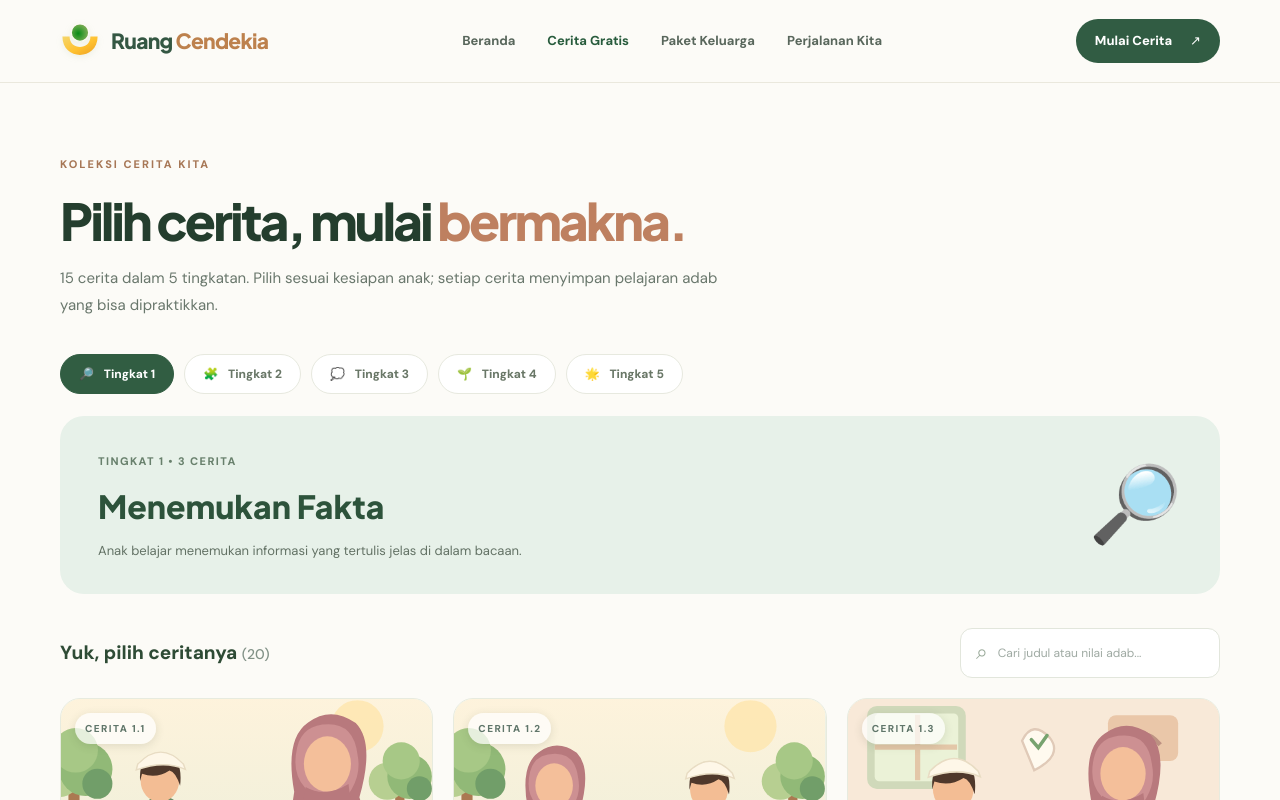
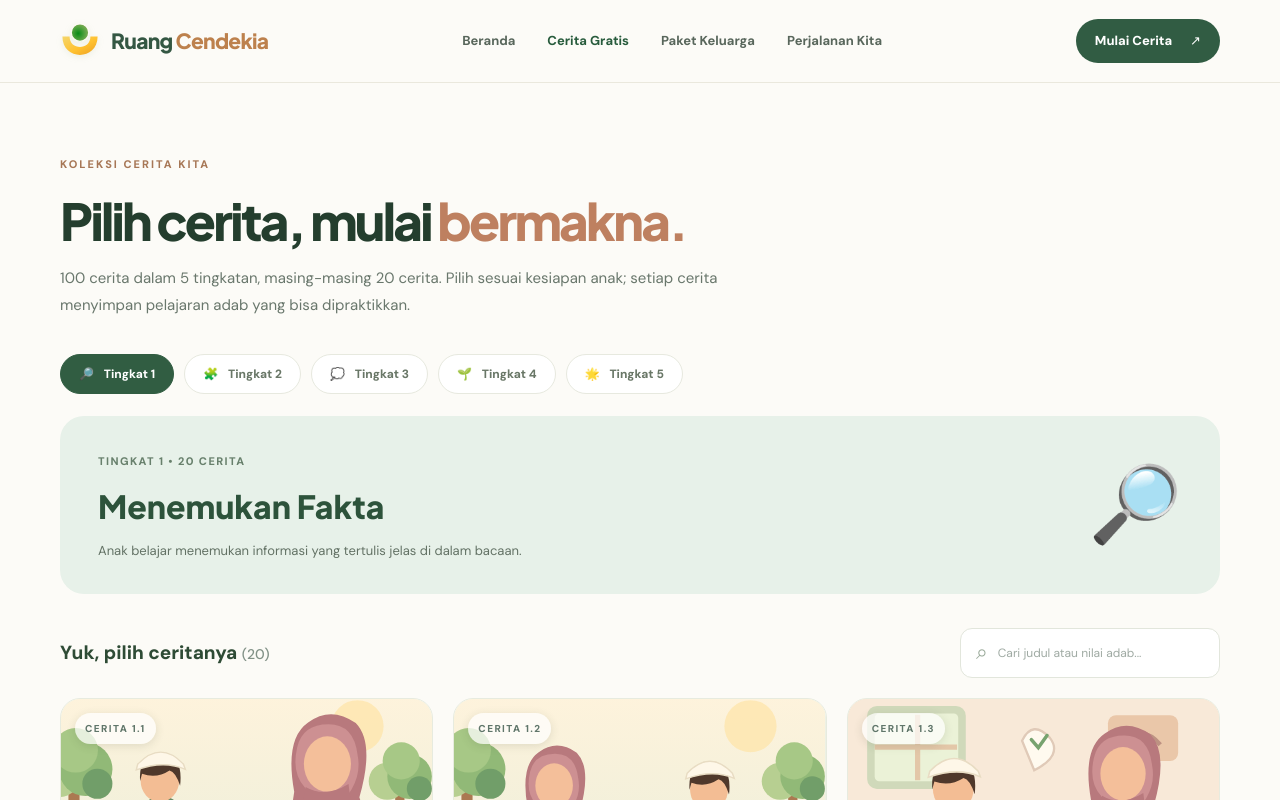
Before and after one commit to teguhbadru/ayo-memahami-islami, a React (Vite) app: page / in a window 1280 px wide. Both pictures are taken after a click on the button "Cerita Gratis". Shown: the top 800 px of the page. Built offline with nearby package versions, Linux system fonts and the light colour scheme.

Commit message:
Enable all 100 stories with per-story parental discussions and kindness actions

```diff
--- a/src/App.jsx
+++ b/src/App.jsx
@@ -76,7 +76,8 @@ function App() {
     setDone(current => current.includes(activeStory.id) ? current : [...current, activeStory.id]);
   };
   const filtered = useMemo(() => LEVELS[activeLevel].stories.filter(s => (s.title+" "+s.lifeValue).toLowerCase().includes(storySearch.toLowerCase())), [activeLevel,storySearch]);
-  const practice = activeStory ? PRACTICES[activeStory.id] : null;
+  const practice = activeStory ? (PRACTICES[activeStory.id] ?? {task:activeStory.kindnessTask,tip:activeStory.parentTip}) : null;
+  const discussion = activeStory ? (DISCUSSION_EXAMPLES[activeStory.id] ?? {example:activeStory.parentExample,followUp:activeStory.parentFollowUp}) : null;
   const isComplete = activeStory && done.includes(activeStory.id);
   const currentQuestion = activeStory?.questions?.[questionIndex];
   const progress = Math.round(done.length / TOTAL * 100);
@@ -107,7 +108,7 @@ function App() {
         <div className="rc-page-heading">
           <span className="rc-kicker">KOLEKSI CERITA KITA</span>
           <h1>Pilih cerita, mulai <em>bermakna.</em></h1>
-          <p>15 cerita dalam 5 tingkatan. Pilih sesuai kesiapan anak; setiap cerita menyimpan pelajaran adab yang bisa dipraktikkan.</p>
+          <p>{TOTAL} cerita dalam 5 tingkatan, masing-masing 20 cerita. Pilih sesuai kesiapan anak; setiap cerita menyimpan pelajaran adab yang bisa dipraktikkan.</p>
         </div>
         <div className="rc-level-tabs" role="group" aria-label="Pilih tingkat pemahaman">
           {LEVELS.map((lvl,i) => <button key={lvl.level} className={activeLevel===i?"chosen":""} onClick={() => {setActiveLevel(i);setStorySearch("");}}>
@@ -115,7 +116,7 @@ function App() {
           </button>)}
         </div>
         <div className={"rc-explore-intro rc-"+LEVEL_DETAILS[activeLevel].color}>
-          <div><span>TINGKAT {activeLevel+1} • 3 CERITA</span><h2>{LEVELS[activeLevel].title.split(": ").slice(1).join(": ")}</h2><p>{LEVELS[activeLevel].desc}</p></div>
+          <div><span>TINGKAT {activeLevel+1} • {LEVELS[activeLevel].stories.length} CERITA</span><h2>{LEVELS[activeLevel].title.split(": ").slice(1).join(": ")}</h2><p>{LEVELS[activeLevel].desc}</p></div>
           <div className="rc-explore-intro-icon">{LEVEL_DETAILS[activeLevel].icon}</div>
         </div>
         <div className="rc-collection-bar">
@@ -194,7 +195,7 @@ function App() {
           <h2>Dari cerita, jadi kebaikan.</h2><p className="rc-stage-intro">Setelah anak mendengar dan memahami cerita, mari temukan pelajaran yang bisa dicoba bersama dalam kehidupan nyata.</p>
           <div className="rc-meaning-grid">
             <article className="rc-meaning-card"><span>💚 NILAI ADAB</span><h3>{activeStory.lifeValue}</h3><p>{activeStory.lifeValueDesc}</p></article>
-            <article className="rc-meaning-card rc-discussion-card"><span>💬 OBROLAN BERSAMA</span><h3>Yuk, direnungkan!</h3><p>{activeStory.reflect}</p><div className="rc-real-example"><strong>💡 Contoh untuk orang tua</strong><p>{DISCUSSION_EXAMPLES[activeStory.id]?.example}</p><small><b>Pertanyaan lanjutan:</b> {DISCUSSION_EXAMPLES[activeStory.id]?.followUp}</small></div></article>
+            <article className="rc-meaning-card rc-discussion-card"><span>💬 OBROLAN BERSAMA</span><h3>Yuk, direnungkan!</h3><p>{activeStory.reflect}</p><div className="rc-real-example"><strong>💡 Contoh untuk orang tua</strong><p>{discussion?.example}</p><small><b>Pertanyaan lanjutan:</b> {discussion?.followUp}</small></div></article>
           </div>
           <div className="rc-action-card"><span>✨ TANTANGAN KEBAIKAN HARI INI</span><h3>Satu aksi kecil, satu langkah baik.</h3><p>{practice?.task}</p><small>Aktivitas ini ajakan yang fleksibel, bukan kewajiban atau penilaian terhadap anak.</small></div>
           <div className="rc-quote"><span>✦ MUTIARA HIKMAH</span><p>{activeStory.pearl}</p></div>
@@ -223,7 +224,7 @@ function App() {
     <footer className="rc-footer"><div className="rc-container rc-footer-inner">
       <div><span className="rc-footer-brand"><BrandMark size={31}/> Ruang Cendekia</span><p>Ruang bagi orang tua dan anak untuk mendengar, memahami, dan meneladani kebaikan melalui cerita.</p></div>
       <div><strong>Jelajahi</strong><button onClick={() => explore(0)}>Koleksi Cerita</button><button onClick={() => navigate("pricing")}>Paket & Status Premium</button><button onClick={() => navigate("progress")}>Perjalanan Kita</button></div>
-      <div><strong>Ruang Cendekia</strong><p>Konten awal diadaptasi dari 15 cerita pada modul Ayo Memahami! Edisi Islami oleh Syahrul Ilmi.</p><p>Beta terbuka: 15 cerita dapat dicoba secara gratis. Paket premium belum menerima pembayaran.</p></div>
+      <div><strong>Ruang Cendekia</strong><p>Koleksi memuat 15 cerita asli dari modul Ayo Memahami! Edisi Islami oleh Syahrul Ilmi dan 85 cerita tambahan Ruang Cendekia.</p><p>Beta terbuka: 100 cerita dapat dicoba secara gratis. Paket premium belum menerima pembayaran.</p></div>
     </div><div className="rc-container rc-footer-bottom">© {new Date().getFullYear()} Ruang Cendekia · Satu cerita, satu percakapan, satu pelajaran kebaikan.</div></footer>
   </div>;
 }
```
